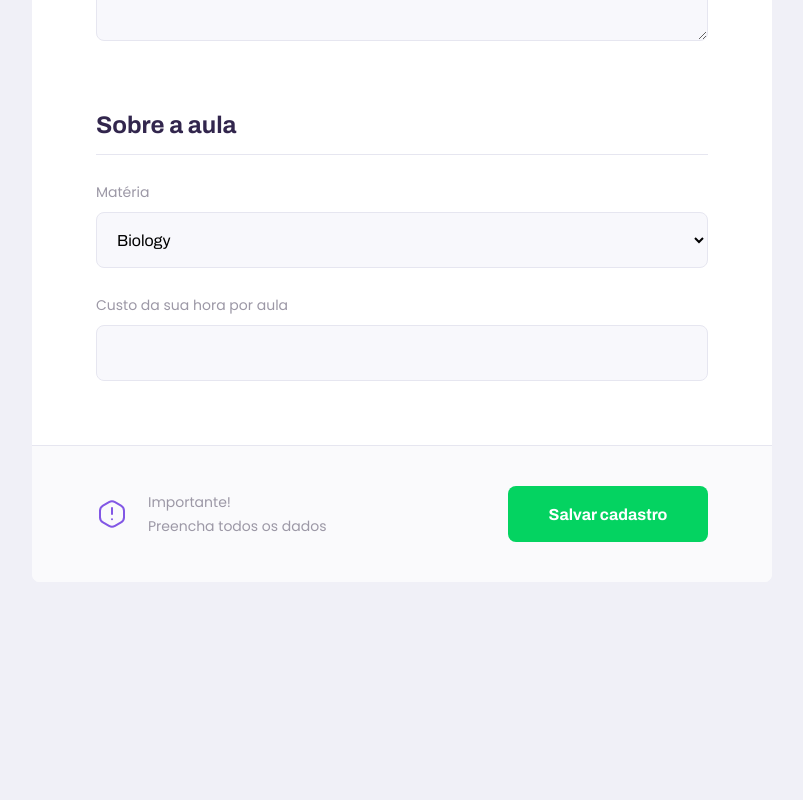
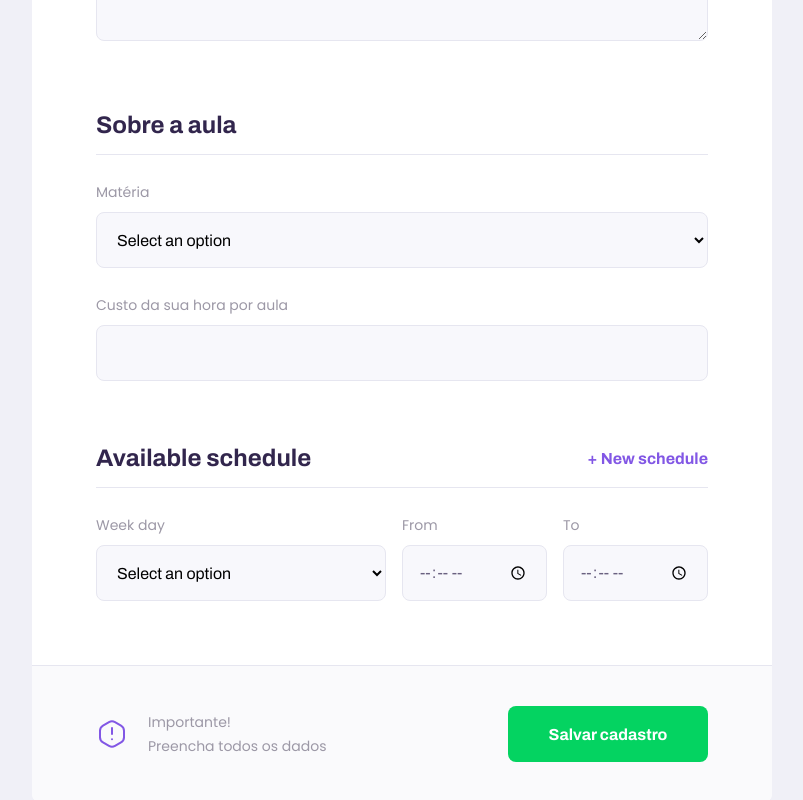
Before and after one commit to igoratf/Proffy, a React (Create React App) app in the folder web/: page /give-classes in a window 1280 px wide. Shown: the part 910-1710 px from the top of the page, without its empty margins (238-1041 px from the left). Before the commit the page ends 1492 px from the top, so only its background shows below. Built offline with nearby package versions, Linux system fonts and the light colour scheme.

Commit message:
change inputs on teacher form by new form input components

```diff
--- a/web/src/components/Select/index.tsx
+++ b/web/src/components/Select/index.tsx
@@ -18,6 +18,7 @@ const Select: React.FC<SelectProps> = ({
     <div className="select-block">
       <label htmlFor={name}>{label}</label>
       <select id={name} {...otherProps}>
+        <option value="" selected disabled hidden>Select an option</option>
         {options.map((option) => (
           <option key={option.value} value={option.value}>{option.label}</option>
         ))}
--- a/web/src/pages/TeacherForm/index.tsx
+++ b/web/src/pages/TeacherForm/index.tsx
@@ -6,7 +6,6 @@ import Select from "../../components/Select";
 
 import warningIcon from "../../assets/images/icons/warning.svg";
 import "./styles.css";
-
 
 function TeacherForm() {
   return (
@@ -22,37 +21,65 @@ function TeacherForm() {
           <Input name="name" label="Nome completo" />
           <Input name="avatar" label="Avatar" />
           <Input name="whatsapp" label="WhatsApp" />
-          <Textarea name="bio" label="Biografia"/>
+          <Textarea name="bio" label="Biografia" />
         </fieldset>
 
         <fieldset>
           <legend>Sobre a aula</legend>
-          <Select name="subject" label="Matéria" options={[
-            { value: 'Biology', label: 'Biology'},
-            { value: 'Chemistry', label: 'Chemistry'},
-            { value: 'Physics', label: 'Physics'},
-            { value: 'Math', label: 'Math'},
-            { value: 'Programming', label: 'Programming'},
-            { value: 'English', label: 'English'},
-            { value: 'History', label: 'History'},
-            { value: 'Geography', label: 'Geography'},
-            { value: 'Philosophy', label: 'Philosophy'},
-            { value: 'Sociology', label: 'Sociology'},
-            { value: 'Arts', label: 'Arts'},
-            { value: 'Music', label: 'Music'},
-          ]}/>
+          <Select
+            name="subject"
+            label="Matéria"
+            options={[
+              { value: "Biology", label: "Biology" },
+              { value: "Chemistry", label: "Chemistry" },
+              { value: "Physics", label: "Physics" },
+              { value: "Math", label: "Math" },
+              { value: "Programming", label: "Programming" },
+              { value: "English", label: "English" },
+              { value: "History", label: "History" },
+              { value: "Geography", label: "Geography" },
+              { value: "Philosophy", label: "Philosophy" },
+              { value: "Sociology", label: "Sociology" },
+              { value: "Arts", label: "Arts" },
+              { value: "Music", label: "Music" },
+            ]}
+          />
           <Input name="cost" label="Custo da sua hora por aula" />
         </fieldset>
 
+        <fieldset>
+          <legend>
+            Available schedule
+            <button type="button">+ New schedule</button>
+          </legend>
+
+          <div className="schedule-item">
+            <Select
+              name="week_day  "
+              label="Week day"
+              options={[
+                { value: "0", label: "Sunday" },
+                { value: "1", label: "Monday" },
+                { value: "2", label: "Tuesday" },
+                { value: "3", label: "Wednesday" },
+                { value: "4", label: "Thursday" },
+                { value: "5", label: "Friday" },
+                { value: "6", label: "Saturday" },
+              ]}
+            />
+
+            <Input name="from" type="time" label="From" />
+            <Input name="to" type="time" label="To" />
+          </div>
+        </fieldset>
+
         <footer>
-            <p>
-                <img src={warningIcon} alt="Aviso importante" />
-                Importante! <br />
-                Preencha todos os dados
-            </p>
-            <button type="button">
-                Salvar cadastro
-            </button>
+          <p>
+            <img src={warningIcon} alt="Aviso importante" />
+            Importante! <br />
+            Preencha todos os dados
+          </p>
+          <button type="button">Salvar cadastro</button>
         </footer>
       </main>
     </div>
--- a/web/src/pages/TeacherForm/styles.css
+++ b/web/src/pages/TeacherForm/styles.css
@@ -36,6 +36,19 @@
     width: 100%;
     padding-bottom: 1.6rem;
     border-bottom: 1px solid var(--color-line-in-white);
+}
+
+#page-teacher-form main fieldset legend button {
+    background: none;
+    border: 0;
+    color: var(--color-primary);
+    font: 700 1.6rem Archivo;
+    cursor: pointer;
+    transition: color 0.2s;
+}
+
+#page-teacher-form main fieldset legend button:hover {
+    color: var(--color-primary-dark);
 }
 
 #page-teacher-form main fieldset .input-block + .textarea-block,
@@ -101,6 +114,16 @@
         padding: 0 6.4rem;
     }
 
+    #page-teacher-form main .schedule-item {
+        display: grid;
+        grid-template-columns: 2fr 1fr 1fr;
+        column-gap: 1.6rem;
+    }
+
+    #page-teacher-form main .schedule-item .input-block {
+        margin-top: 0!important;
+    }
+
     #page-teacher-form main footer {
         padding: 4.0rem 6.4rem;
         display: flex;
--- a/web/src/pages/TeacherList/index.tsx
+++ b/web/src/pages/TeacherList/index.tsx
@@ -1,17 +1,41 @@
 import React from "react";
-
-import "./styles.css";
 import PageHeader from "../../components/PageHeader";
 import TeacherItem from "../../components/TeacherItem";
 import Input from "../../components/Input";
+import Select from "../../components/Select";
+
+import "./styles.css";
 
 function TeacherList() {
   return (
     <div id="page-teacher-list" className="container">
       <PageHeader title="Estes são os proffys disponíveis">
         <form id="search-teachers">
-          <Input name="subject" label="Matéria" />
-          <Input name="week_day" label="Dia da semana" />
+        <Select name="subject" label="Matéria" options={[
+            { value: 'Biology', label: 'Biology'},
+            { value: 'Chemistry', label: 'Chemistry'},
+            { value: 'Physics', label: 'Physics'},
+            { value: 'Math', label: 'Math'},
+            { value: 'Programming', label: 'Programming'},
+            { value: 'English', label: 'English'},
+            { value: 'History', label: 'History'},
+            { value: 'Geography', label: 'Geography'},
+            { value: 'Philosophy', label: 'Philosophy'},
+            { value: 'Sociology', label: 'Sociology'},
+            { value: 'Arts', label: 'Arts'},
+            { value: 'Music', label: 'Music'},
+          ]}/>
+
+          <Select name="week_day  " label="Week day" options={[
+            { value: '0', label: 'Sunday'},
+            { value: '1', label: 'Monday'},
+            { value: '2', label: 'Tuesday'},
+            { value: '3', label: 'Wednesday'},
+            { value: '4', label: 'Thursday'},
+            { value: '5', label: 'Friday'},
+            { value: '6', label: 'Saturday'},
+          ]}/>
+
           <Input type="time" name="time" label="Hora" />
         </form>
       </PageHeader>
--- a/web/src/pages/TeacherList/styles.css
+++ b/web/src/pages/TeacherList/styles.css
@@ -29,7 +29,8 @@
         bottom: -28px;
     }
 
-    #search-teachers .input-block + .input-block {
+    #search-teachers .input-block + .input-block,
+    #search-teachers .select-block + .select-block {
         margin-top: 0;
     }
 
```
